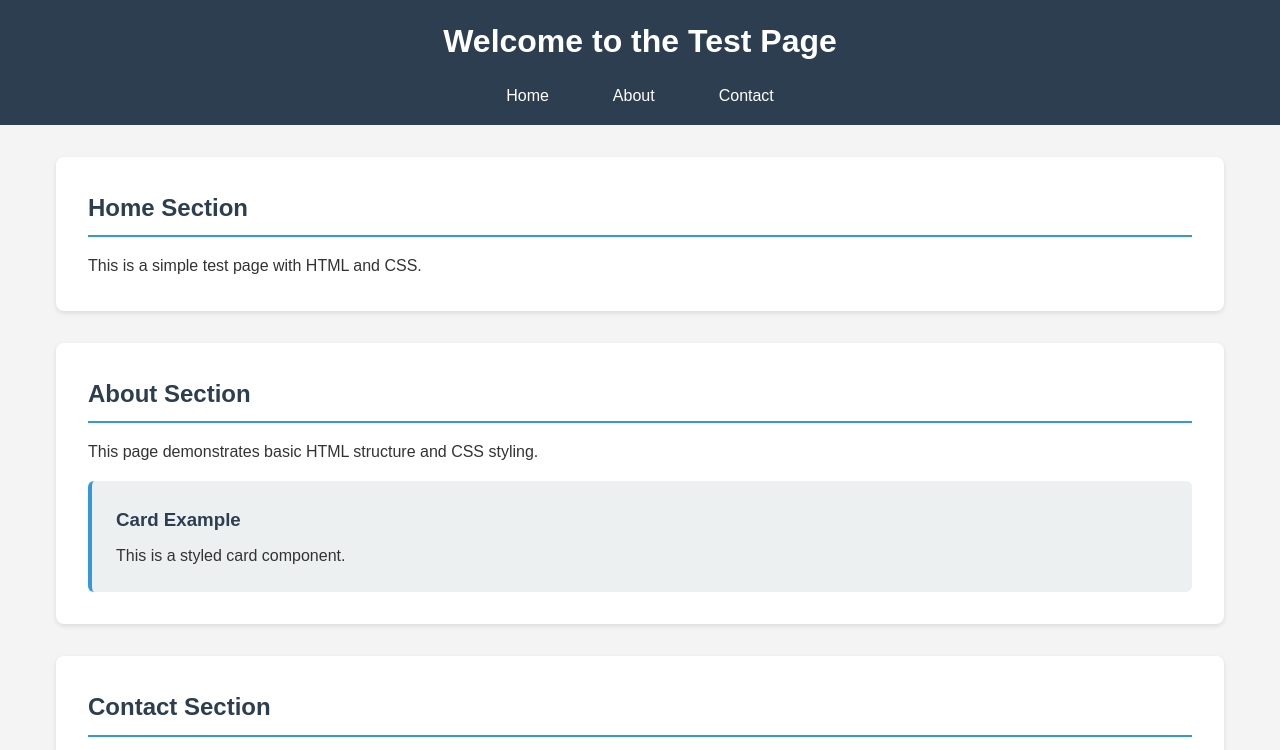
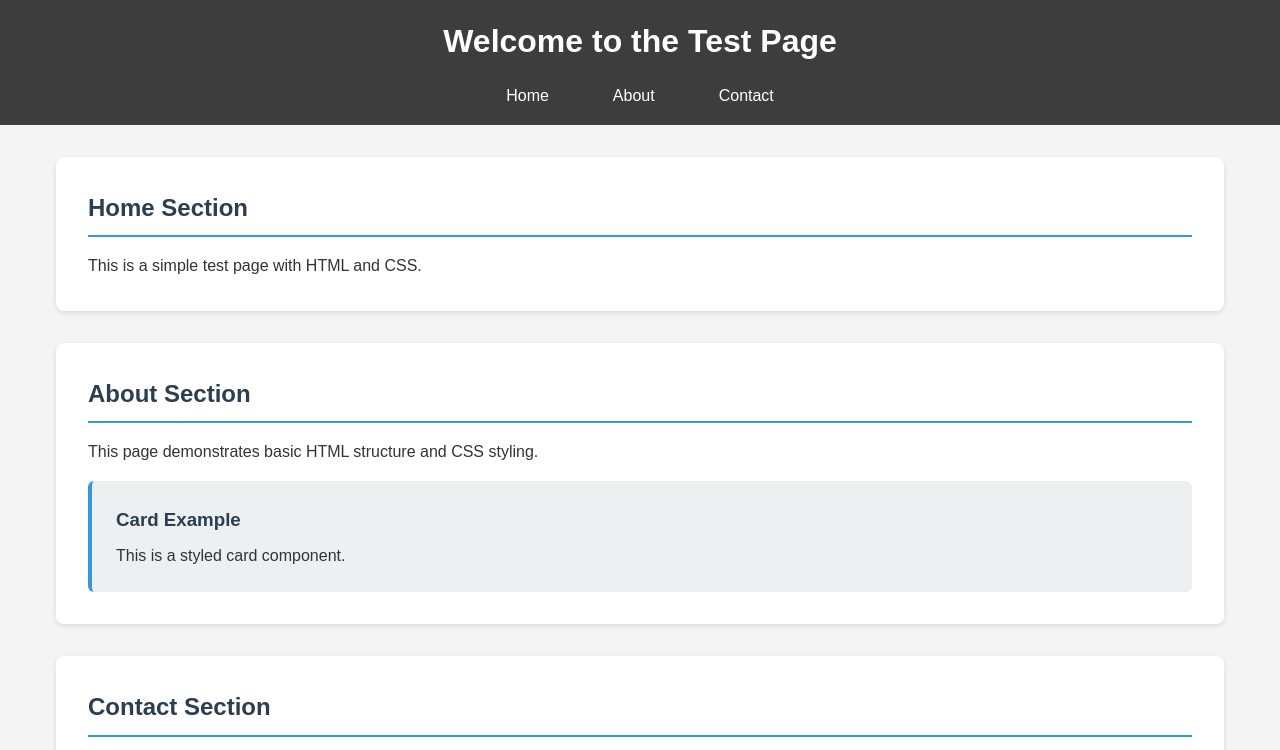
Before and after one commit to vamshi-blender/test, a plain HTML site: page index.html in a window 1280 px wide. Shown: the top 750 px of the page. Drawn offline with Linux system fonts and the light colour scheme.

Commit message:
second commit

```diff
--- a/styles.css
+++ b/styles.css
@@ -14,7 +14,7 @@ body {
 
 /* Header Styles */
 header {
-    background-color: #2c3e50;
+    background-color: #3d3d3d;
     color: white;
     padding: 1rem 0;
     text-align: center;
```
